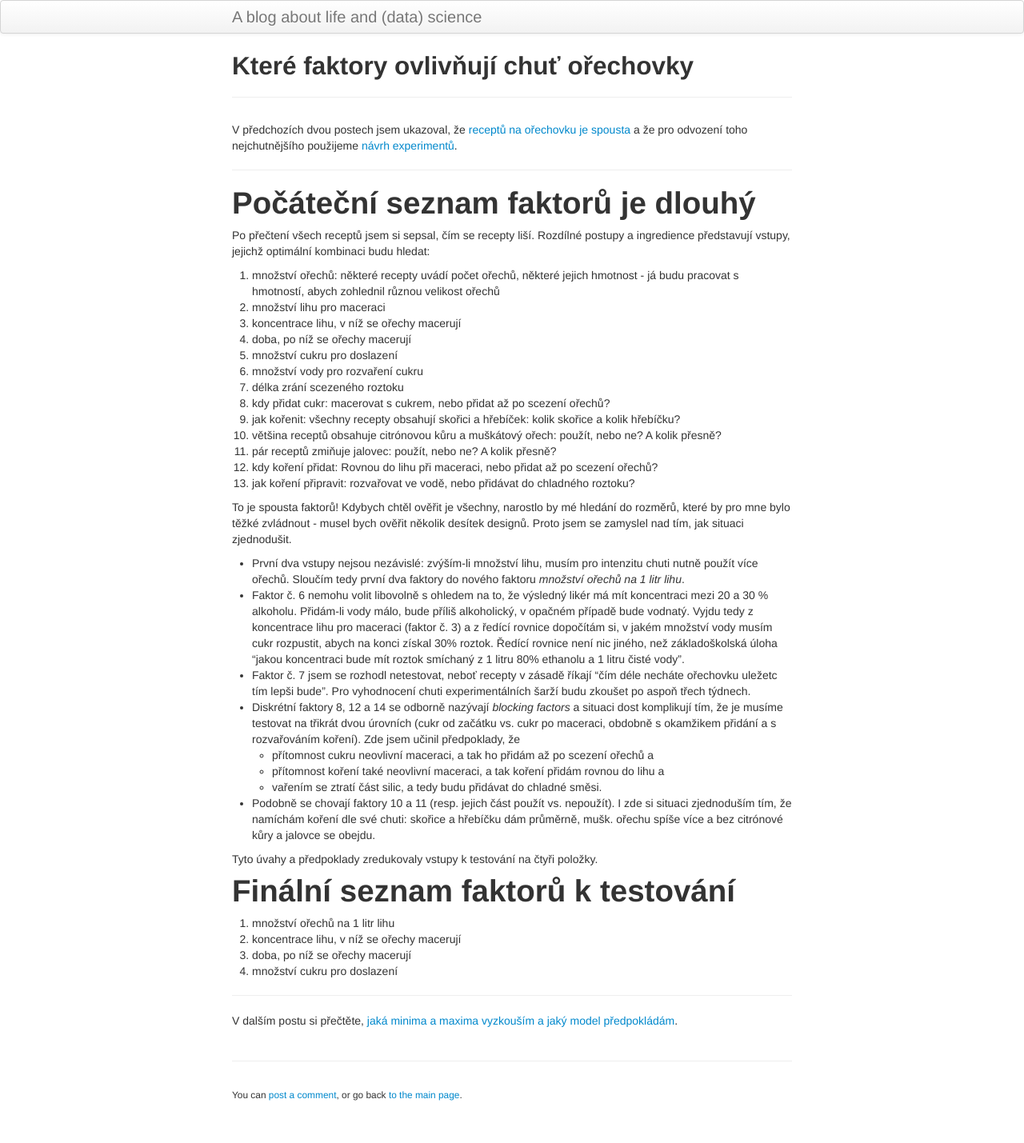
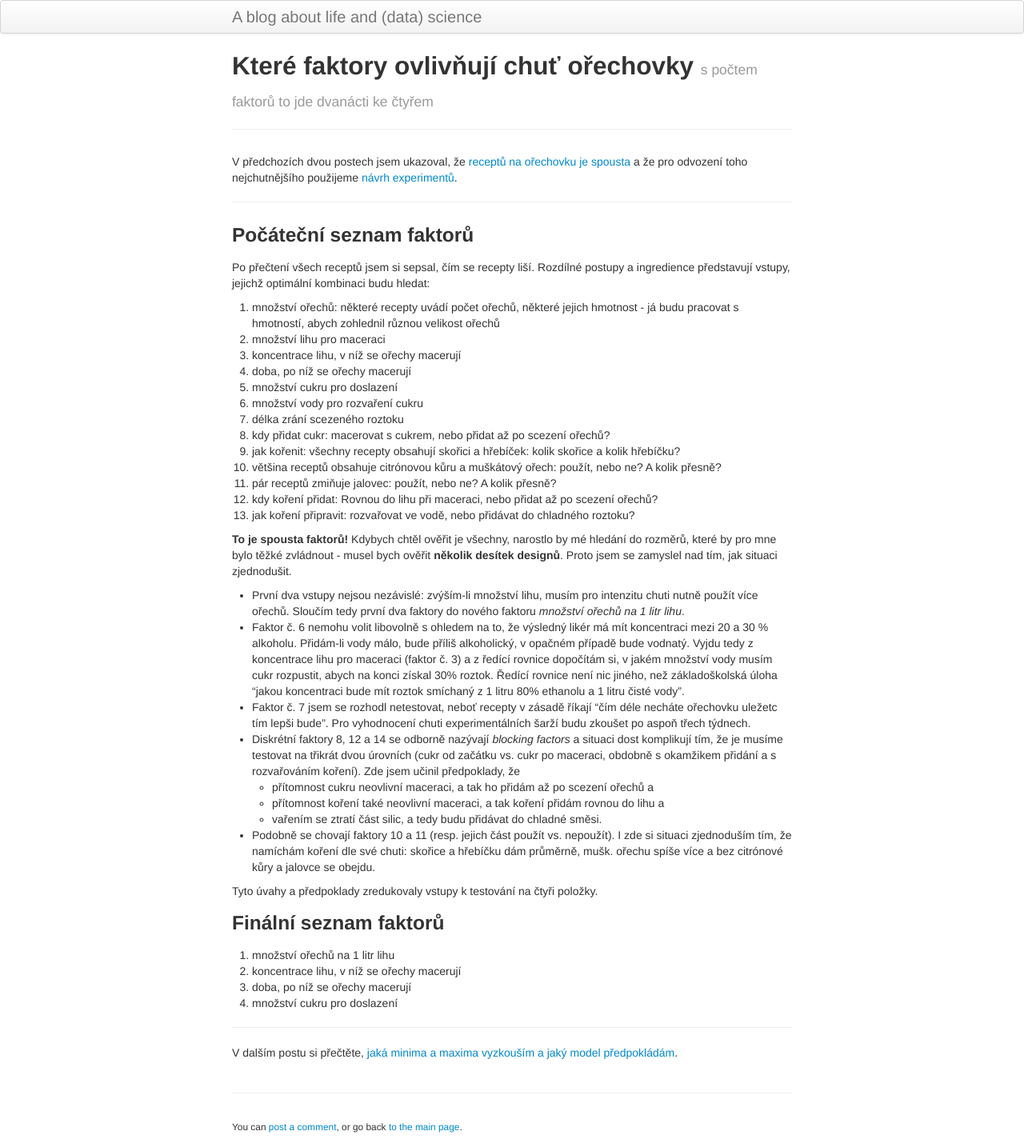
Before and after one commit to vojtech-filipec/vojtech-filipec.github.io, a Jekyll site: the page built from pages/orechovka3.md, in a window 1280 px wide. Shown: the whole page at 80% size. Built offline with Jekyll 4.4.1, drawn with Linux system fonts in a browser that asks for light colours; before the commit the page ends 1389 px from its top, so only the background shows below that.

Commit message:
seznam faktoru preformatovany

```diff
--- a/pages/orechovka3.md
+++ b/pages/orechovka3.md
@@ -1,12 +1,13 @@
 ---
 layout: page
 title: Které faktory ovlivňují chuť ořechovky
+tagline: s počtem faktorů to jde dvanácti ke čtyřem
 ---
 
 V předchozích dvou postech jsem ukazoval, že [receptů na ořechovku je spousta](orechovka1.html) a že pro odvození toho nejchutnějšího použijeme [návrh experimentů](orechovka2.html).
 
 ---
-# Počáteční seznam faktorů je dlouhý
+### Počáteční seznam faktorů
 Po přečtení všech receptů jsem si sepsal, čím se recepty liší. Rozdílné postupy a ingredience představují vstupy, jejichž optimální kombinaci budu hledat:
 
 1. množství ořechů: některé recepty uvádí počet ořechů, některé jejich hmotnost - já budu pracovat s hmotností, abych zohlednil různou velikost ořechů
@@ -23,7 +24,7 @@ Po přečtení všech receptů jsem si sepsal, čím se recepty liší. Rozdíln
 12. kdy koření přidat: Rovnou do lihu při maceraci, nebo přidat až po scezení ořechů?
 13. jak koření připravit: rozvařovat ve vodě, nebo přidávat do chladného roztoku?
 
-To je spousta faktorů! Kdybych chtěl ověřit je všechny, narostlo by mé hledání do rozměrů, které by pro mne bylo těžké zvládnout - musel bych ověřit několik desítek designů. Proto jsem se zamyslel nad tím, jak situaci zjednodušit.
+**To je spousta faktorů!** Kdybych chtěl ověřit je všechny, narostlo by mé hledání do rozměrů, které by pro mne bylo těžké zvládnout - musel bych ověřit **několik desítek designů**. Proto jsem se zamyslel nad tím, jak situaci zjednodušit.
 
 - První dva vstupy nejsou nezávislé: zvýším-li množství lihu, musím pro intenzitu chuti nutně použít více ořechů. Sloučím tedy první dva faktory do nového faktoru _množství ořechů na 1 litr lihu_.
 - Faktor č. 6 nemohu volit libovolně s ohledem na to, že výsledný likér má mít koncentraci mezi 20 a 30 % alkoholu. Přidám-li vody málo, bude příliš alkoholický, v opačném případě bude vodnatý. Vyjdu tedy z koncentrace lihu pro maceraci (faktor č. 3) a z ředící rovnice dopočítám si, v jakém množství vody musím cukr rozpustit, abych na konci získal 30% roztok. Ředící rovnice není nic jiného, než základoškolská úloha "jakou koncentraci bude mít roztok smíchaný z 1 litru 80% ethanolu a 1 litru čisté vody".
@@ -36,7 +37,7 @@ To je spousta faktorů! Kdybych chtěl ověřit je všechny, narostlo by mé hle
 
 Tyto úvahy a předpoklady zredukovaly vstupy k testování na čtyři položky.
 
-# Finální seznam faktorů k testování
+### Finální seznam faktorů
 
 1. množství ořechů na 1 litr lihu
 3. koncentrace lihu, v níž se ořechy macerují
```
Also changed, not shown: pages/quizes.md (+2 -2 lines).
